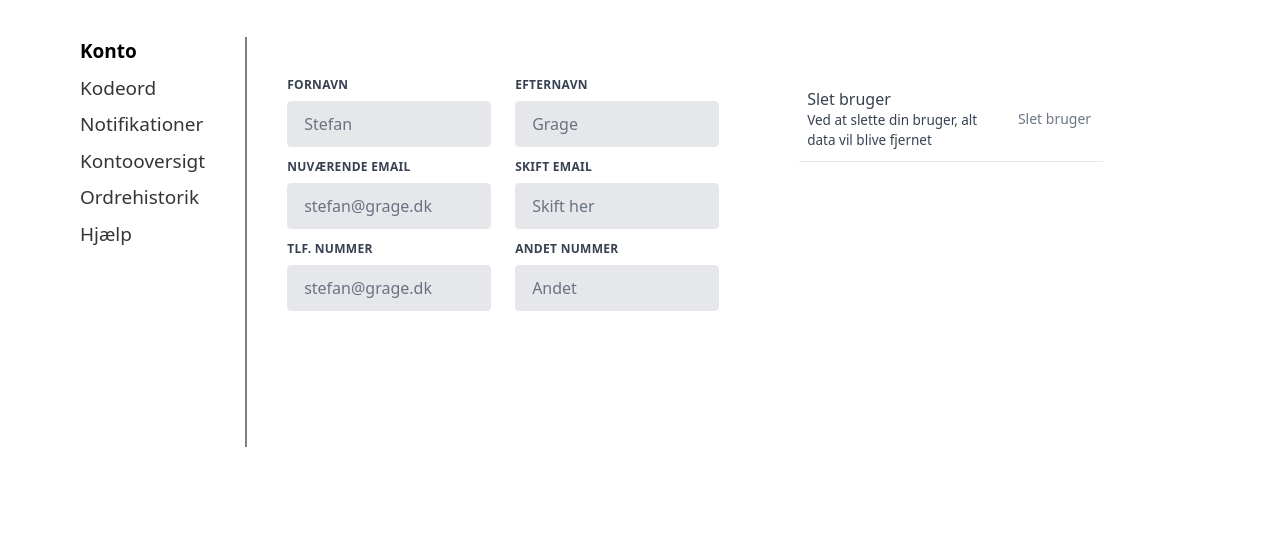
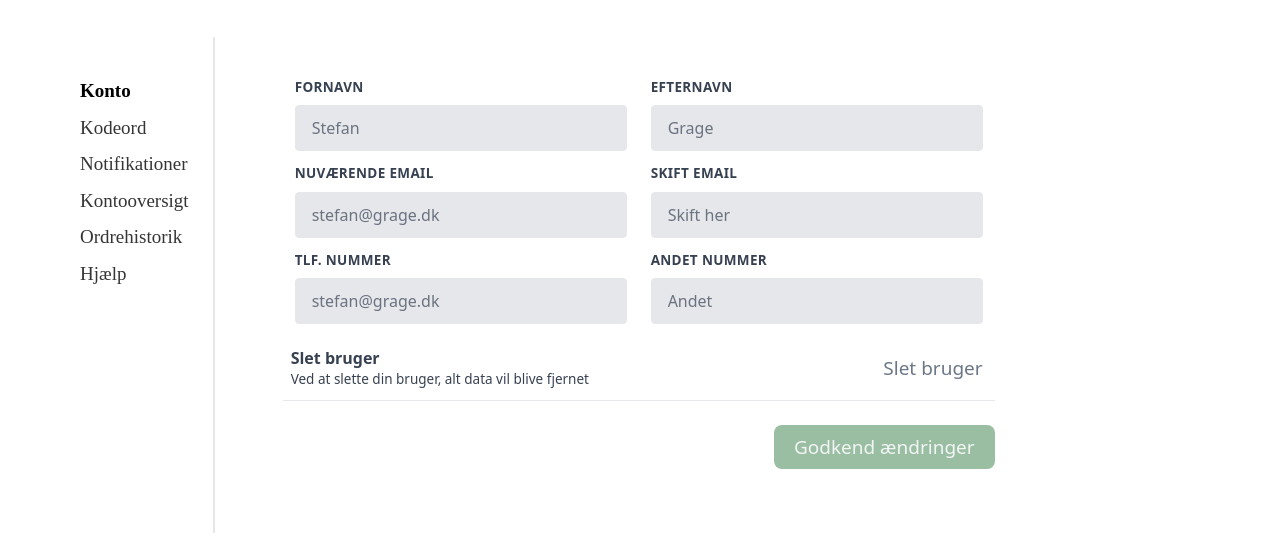
Before and after one commit to lukasmaximilianfrederiksen/Gruppe4, a website built with Parcel: page src/konto.html in a window 1280 px wide. Shown: the part 244-800 px from the top of the page. Built offline with nearby package versions, Linux system fonts and the light colour scheme.

Commit message:
kontoside fin

```diff
--- a/src/konto.html
+++ b/src/konto.html
@@ -5,7 +5,7 @@
     <meta http-equiv="X-UA-Compatible" content="IE=edge" />
     <meta name="viewport" content="width=device-width, initial-scale=1.0" />
     <link rel="stylesheet" href="tailwind.css" />
-    <title>Document</title>
+    <title>Kontoside</title>
   </head>
   <body>
     <!-- Header  -->
@@ -44,30 +44,31 @@
         <nav
           class="flex items-center justify-center overflow-x-auto p-4 text-sm font-medium"
         >
-          <a class="flex-shrink-0 pl-4 text-gray-900" href="">About</a>
-          <a class="flex-shrink-0 pl-4 text-gray-900" href="">Blog</a>
-          <a class="flex-shrink-0 pl-4 text-gray-900" href="">Projects</a>
-          <a class="flex-shrink-0 pl-4 text-gray-900" href="">Contact</a>
+          <a class="flex-shrink-0 pl-4 text-gray-900" href="">MINE BØRN</a>
+          <a class="flex-shrink-0 pl-4 text-gray-900" href="">MIN SALDO</a>
+          <a class="flex-shrink-0 pl-4 text-gray-900" href="">IN KONTO</a>
+          <a class="flex-shrink-0 pl-4 text-gray-900" href="">HJÆLP</a>
+          <a class="flex-shrink-0 pl-4 text-gray-900" href="">KONTAKT</a>
         </nav>
       </div>
     </header>
 
     <!-- H1 -->
 
-    <h1 class="text-fluid-h1 ml-20">MIN KONTO</h1>
+    <h1 class="text-fluid-h1 ml-20 font-semibold">MIN KONTO</h1>
     <p class="ml-20">Her kan du ændre generelle indstillinger for din konto</p>
 
-    <div class="ml-10 flex p-10">
-      <div class="font-popins text-fluid-paragraph-base mr-10">
-        <p class="mb-2 font-bold">Konto</p>
-        <p class="text-paragraph-color-primary mb-2">Kodeord</p>
-        <p class="text-paragraph-color-primary mb-2">Notifikationer</p>
-        <p class="text-paragraph-color-primary mb-2">Kontooversigt</p>
-        <p class="text-paragraph-color-primary mb-2">Ordrehistorik</p>
-        <p class="text-paragraph-color-primary mb-2">Hjælp</p>
+    <div class="ml-10 flex px-10 pt-10">
+      <div class="font-poppins text-fluid-paragraph-base mr-10 border-r-2 pr-6 pt-10">
+        <p class="mb-2 font-bold cursor-pointer">Konto</p>
+        <p class="text-paragraph-color-primary mb-2 cursor-pointer hover:">Kodeord</p>
+        <p class="text-paragraph-color-primary mb-2 cursor-pointer">Notifikationer</p>
+        <p class="text-paragraph-color-primary mb-2 cursor-pointer">Kontooversigt</p>
+        <p class="text-paragraph-color-primary mb-2 cursor-pointer">Ordrehistorik</p>
+        <p class="text-paragraph-color-primary mb-2 cursor-pointer">Hjælp</p>
       </div>
 
-      <svg
+      <!-- <svg
         class=""
         width="2"
         height="410"
@@ -83,21 +84,21 @@
           stroke="black"
           stroke-width="1"
         />
-      </svg>
+      </svg> -->
 
       <!-- Setting form -->
 
-      <form class="w-full max-w-lg p-10">
+      <form class="w-full max-w-3xl p-10">
         <div class="-mx-3 mb-6 flex flex-wrap">
           <div class="mb-6 w-full px-3 md:mb-0 md:w-1/2">
             <label
-              class="mb-2 block text-xs font-bold uppercase tracking-wide text-gray-700"
+              class="mb-2 block text-fluid-paragraph-small font-bold uppercase tracking-wide text-gray-700"
               for="grid-first-name"
             >
               Fornavn
             </label>
             <input
-              class="mb-3 block w-full appearance-none rounded border border-gray-200 bg-gray-200 py-3 px-4 leading-tight text-gray-700 focus:bg-white focus:outline-none"
+              class="mb-3 block w-full appearance-none rounded border border-gray-200 bg-gray-200 py-3 px-4 leading-tight text-paragraph-color-muted focus:bg-white focus:outline-none"
               id="grid-first-name"
               type="text"
               placeholder="Stefan"
@@ -105,13 +106,13 @@
           </div>
           <div class="w-full px-3 md:w-1/2">
             <label
-              class="mb-2 block text-xs font-bold uppercase tracking-wide text-gray-700"
+              class="mb-2 block text-fluid-paragraph-small font-bold uppercase tracking-wide text-gray-700"
               for="grid-last-name"
             >
               Efternavn
             </label>
             <input
-              class="block w-full appearance-none rounded border border-gray-200 bg-gray-200 py-3 px-4 leading-tight text-gray-700 focus:border-gray-500 focus:bg-white focus:outline-none"
+              class="block w-full appearance-none rounded border border-gray-200 bg-gray-200 py-3 px-4 leading-tight text-paragraph-color-muted focus:border-gray-500 focus:bg-white focus:outline-none"
               id="grid-last-name"
               type="text"
               placeholder="Grage"
@@ -120,7 +121,7 @@
 
           <div class="mb-6 w-full px-3 md:mb-0 md:w-1/2">
             <label
-              class="mb-2 block text-xs font-bold uppercase tracking-wide text-gray-700"
+              class="mb-2 block text-fluid-paragraph-small font-bold uppercase tracking-wide text-gray-700"
               for="grid-first-name"
             >
               Nuværende Email
@@ -134,13 +135,13 @@
           </div>
           <div class="w-full px-3 md:w-1/2">
             <label
-              class="mb-2 block text-xs font-bold uppercase tracking-wide text-gray-700"
+              class="mb-2 block text-fluid-paragraph-small font-bold uppercase tracking-wide text-gray-700"
               for="grid-last-name"
             >
               Skift email
             </label>
             <input
-              class="block w-full appearance-none rounded border border-gray-200 bg-gray-200 py-3 px-4 leading-tight text-gray-700 focus:border-gray-500 focus:bg-white focus:outline-none"
+              class="block w-full appearance-none rounded border border-gray-200 bg-gray-200 py-3 px-4 leading-tight text-paragraph-color-muted focus:border-gray-500 focus:bg-white focus:outline-none"
               id="grid-last-name"
               type="text"
               placeholder="Skift her"
@@ -149,13 +150,13 @@
 
           <div class="mb-6 w-full px-3 md:mb-0 md:w-1/2">
             <label
-              class="mb-2 block text-xs font-bold uppercase tracking-wide text-gray-700"
+              class="mb-2 block text-fluid-paragraph-small font-bold uppercase tracking-wide text-gray-700"
               for="grid-first-name"
             >
               Tlf. Nummer
             </label>
             <input
-              class="mb-3 block w-full appearance-none rounded border border-gray-200 bg-gray-200 py-3 px-4 leading-tight text-gray-700 focus:bg-white focus:outline-none"
+              class="mb-3 block w-full appearance-none rounded border border-gray-200 bg-gray-200 py-3 px-4 leading-tight text-paragraph-color-muted focus:bg-white focus:outline-none"
               id="grid-first-name"
               type="text"
               placeholder="stefan@grage.dk"
@@ -163,42 +164,52 @@
           </div>
           <div class="w-full px-3 md:w-1/2">
             <label
-              class="mb-2 block text-xs font-bold uppercase tracking-wide text-gray-700"
+              class="mb-2 block text-fluid-paragraph-small font-bold uppercase tracking-wide text-gray-700"
               for="grid-last-name"
             >
               Andet nummer
             </label>
             <input
-              class="block w-full appearance-none rounded border border-gray-200 bg-gray-200 py-3 px-4 leading-tight text-gray-700 focus:border-gray-500 focus:bg-white focus:outline-none"
+              class="block w-full appearance-none rounded border border-gray-200 bg-gray-200 py-3 px-4 leading-tight text-paragraph-color-muted focus:border-gray-500 focus:bg-white focus:outline-none"
               id="grid-last-name"
               type="text"
               placeholder="Andet"
             />
           </div>
-        </div>
-      </form>
 
-      <form class="w-full max-w-sm p-10">
+          <div class="flex flex-col flex-1">
+          <form class=" w-full max-w-2xl p-10">
             <div
-          class="text-paragraph-color-primary flex items-center border-b py-2"
+              class="text-paragraph-color-primary lg:min-w-2xl flex flex-1 items-center border-b py-2"
             >
               <p
-            class="mr-3 w-full appearance-none border-none bg-transparent py-1 px-2 leading-tight text-gray-700 focus:outline-none"
+                class="mr-3 w-full font-semibold appearance-none border-none bg-transparent py-1 px-2 leading-tight text-gray-700 focus:outline-none"
               >
                 Slet bruger <br />
-            <span class="text-fluid-paragraph-small"
+                <span class="text-fluid-paragraph-small font-normal"
                   >Ved at slette din bruger, alt data vil blive fjernet</span
                 >
               </p>
 
               <button
-            class="text-ghost hover:text-heading-color-primary flex-shrink-0 rounded border-4 border-transparent py-1 px-2 text-sm"
+                class="text-ghost hover:text-heading-color-primary flex-shrink-0 rounded border-4 border-transparent py-1 px-2 text-fluid-paragraph-base"
                 type="ghost"
               >
                 Slet bruger
               </button>
             </div>
           </form>
+          <div class="ml-10 flex justify-end">
+            <button
+              class="just bg-primary-green hover:bg-primary-green-light mt-6 cursor-pointer rounded-lg px-5 py-2 text-fluid-paragraph-base font-medium text-gray-100"
+              href=""
+            >
+              Godkend ændringer
+            </button>
+          </div>
+        </div>
+      </form>
+      </div>
     </div>
   </body>
 </html>
```
Lines whose indentation alone changed are shown as unchanged.
